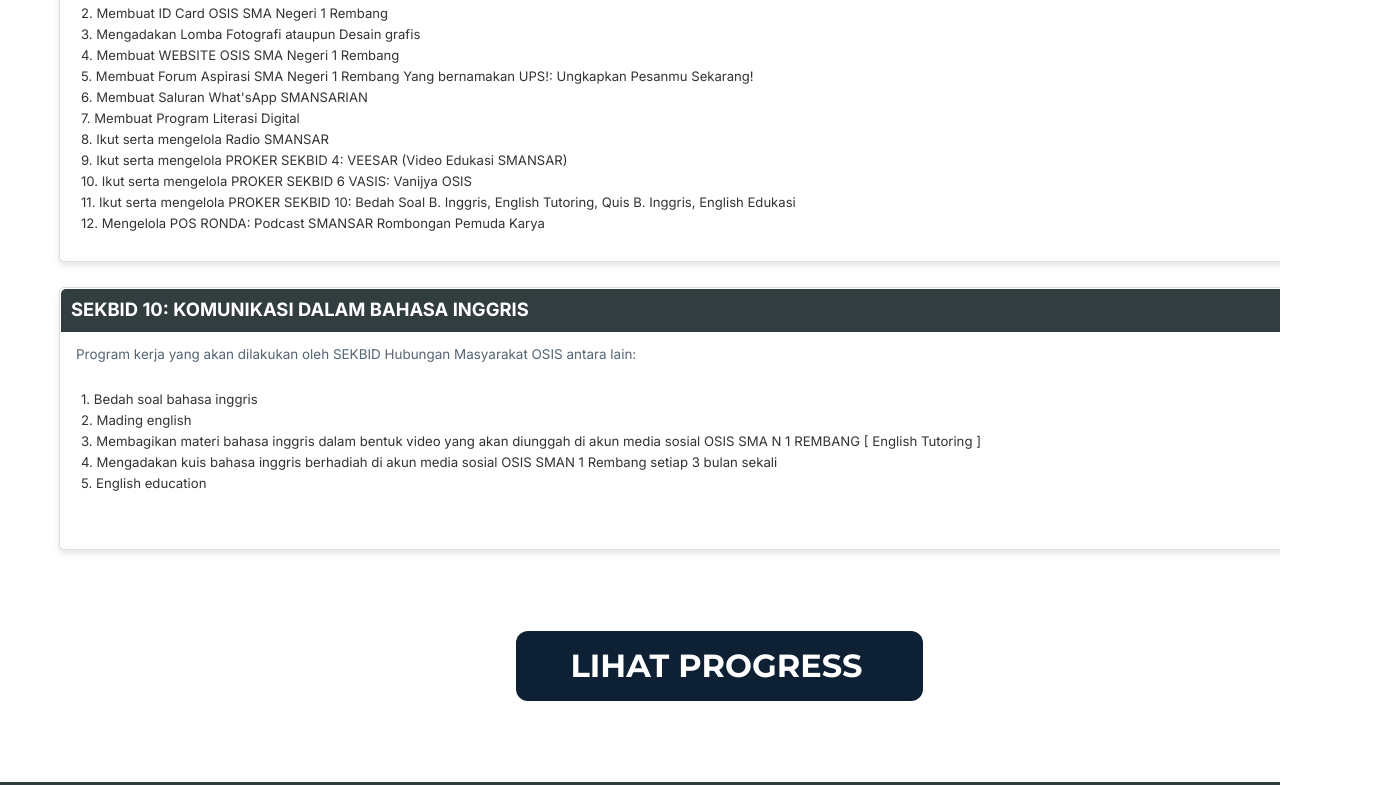
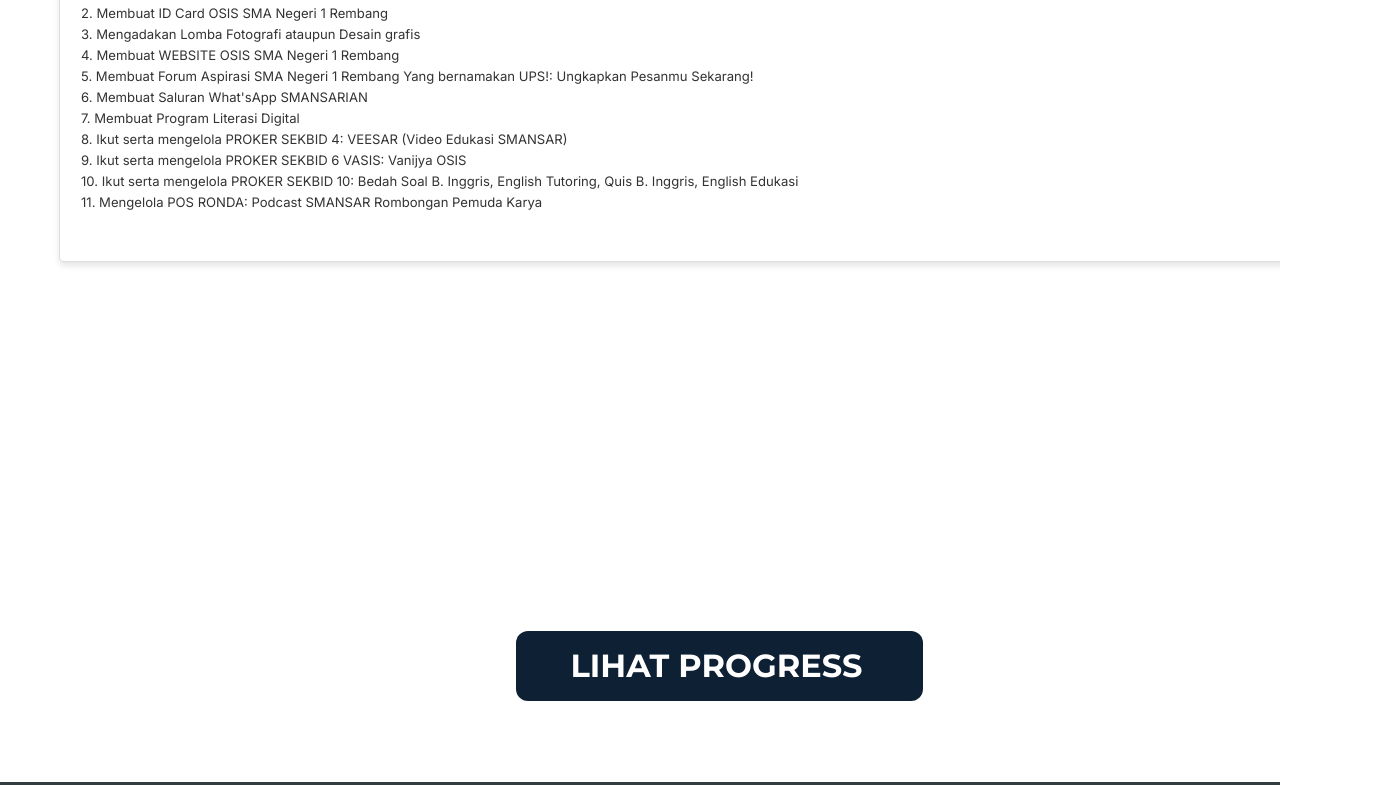
Before and after one commit to OSISSMAN1REMBANG/osis-sman1rembang, a plain HTML site: page Program Kerja.html in a window 1280 px wide. Shown: the part 4020-4805 px from the top of the page, 1390 px wide, since content can reach past the window. Drawn offline with nearby package versions, Linux system fonts and the light colour scheme.

Commit message:
Update Program Kerja.html

```diff
--- a/Program Kerja.html
+++ b/Program Kerja.html
@@ -273,23 +273,21 @@
               </div>
               <div class="item-6"><div class="text-wrapper-11">6. Membuat Saluran What&#39;sApp SMANSARIAN</div></div>
               <div class="item-7"><div class="text-wrapper-11">7. Membuat Program Literasi Digital</div></div>
-              <div class="item-8"><p class="text-wrapper-11">8. Ikut serta mengelola Radio SMANSAR</p></div>
+              <div class="item-8"><p class="text-wrapper-11">8. Ikut serta mengelola PROKER SEKBID 4: VEESAR (Video Edukasi SMANSAR)</p></div>
               <div class="item-9">
                 <p class="text-wrapper-11">
-                 9.  Ikut serta mengelola PROKER SEKBID 4: VEESAR (Video Edukasi SMANSAR)
+                 9.  Ikut serta mengelola PROKER SEKBID 6 VASIS: Vanijya OSIS
                 </p>
               </div>
               <div class="item-10">
-                <p class="text-wrapper-11">10. Ikut serta mengelola PROKER SEKBID 6 VASIS: Vanijya OSIS</p>
+                <p class="text-wrapper-11">10. Ikut serta mengelola PROKER SEKBID 10: Bedah Soal B. Inggris, English Tutoring, Quis B. Inggris,
+                  English Edukasi</p>
               </div>
               <div class="item-11">
                 <p class="text-wrapper-11">
-                  11. Ikut serta mengelola PROKER SEKBID 10: Bedah Soal B. Inggris, English Tutoring, Quis B. Inggris,
-                  English Edukasi
+                  11. Mengelola POS RONDA: Podcast SMANSAR Rombongan Pemuda Karya
                 </p>
               </div>
-              <div class="item-12">
-                <p class="text-wrapper-11">12. Mengelola POS RONDA: Podcast SMANSAR Rombongan Pemuda Karya</p>
               </div>
             </div>
           </div>
```
